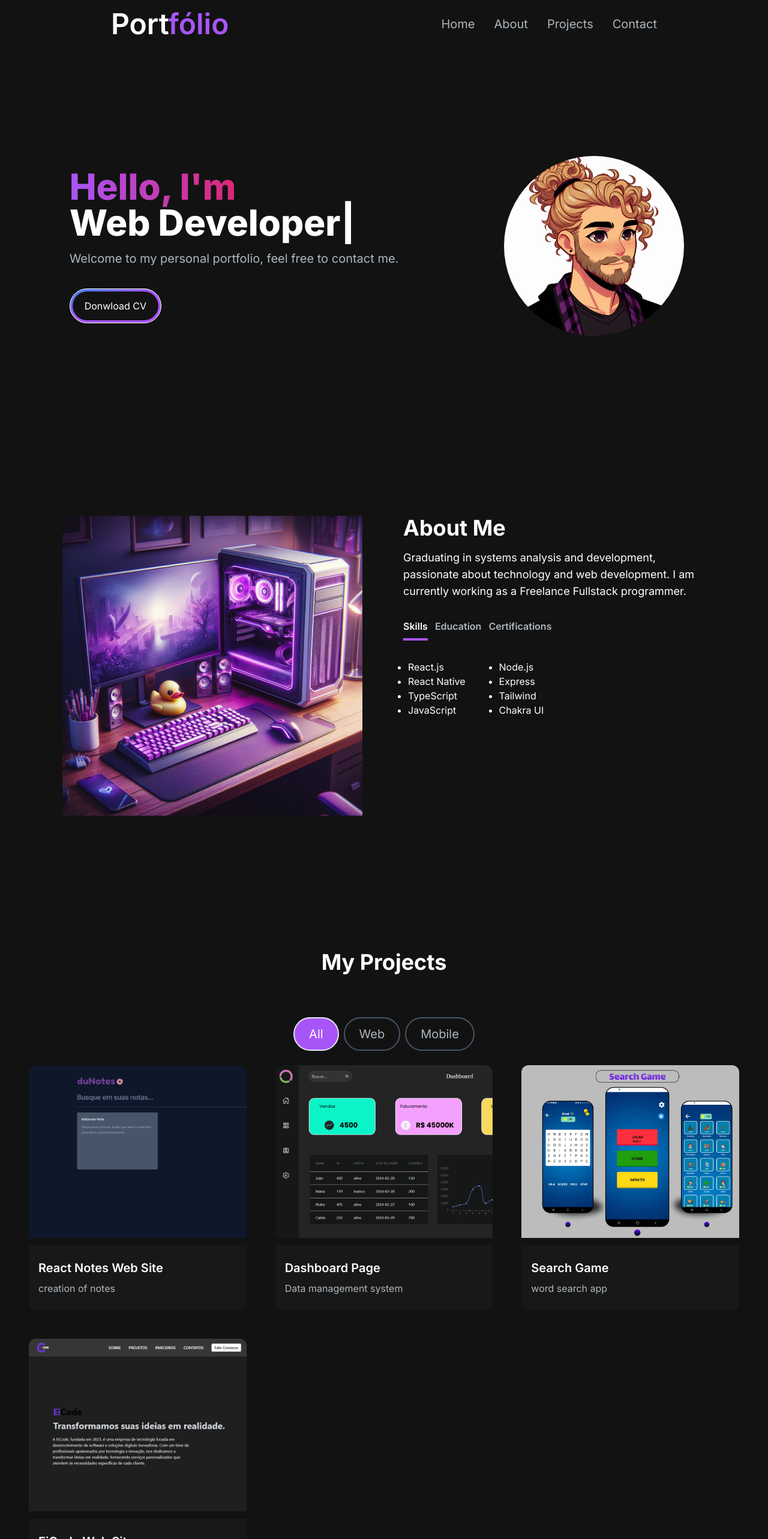
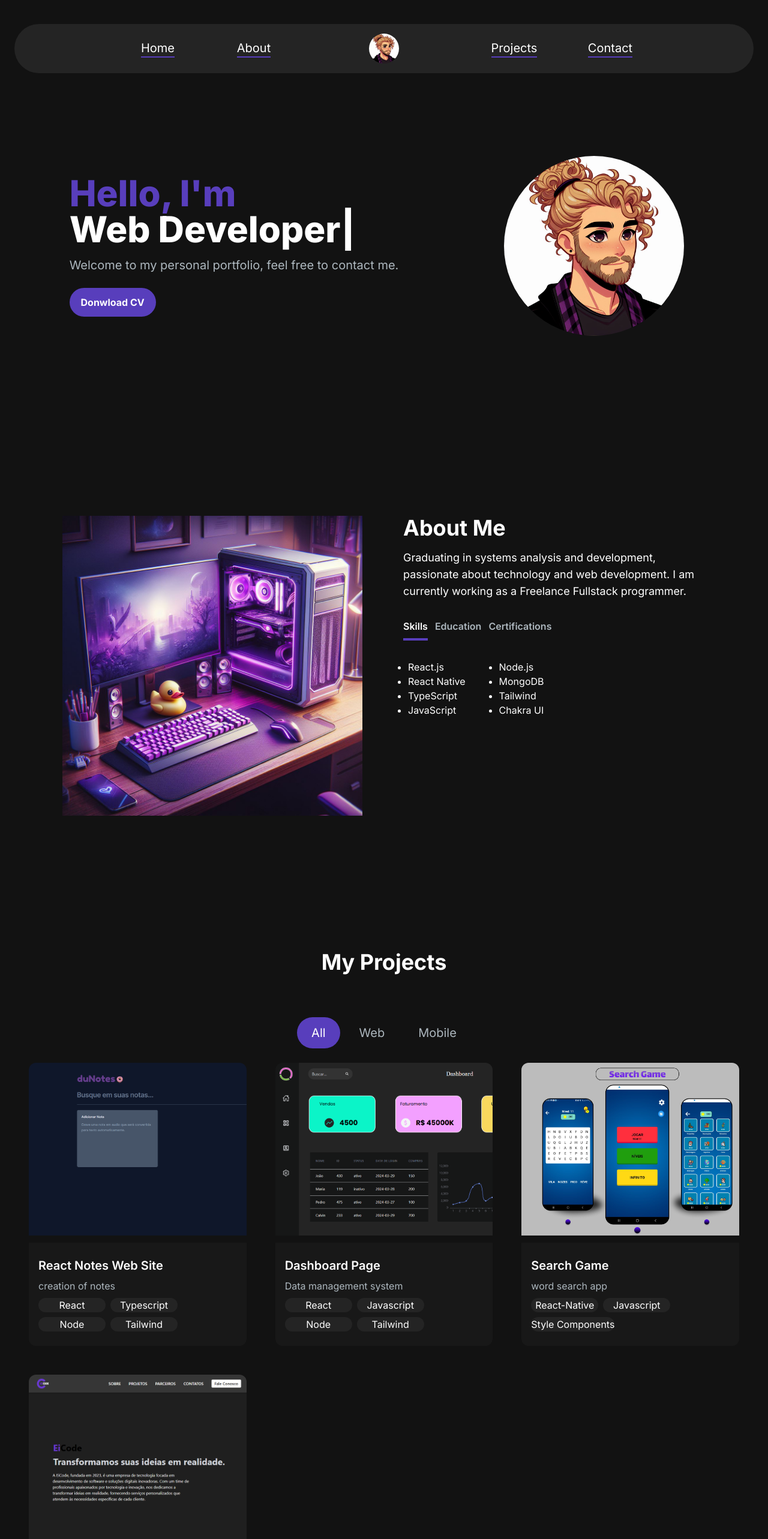
Before and after one commit to CalvinSoares/my-portfolio, a Next.js app: page / in a window 1280 px wide. Shown: the top 2566 px of the page at 60% size. Built offline with nearby package versions, Linux system fonts and the light colour scheme.

Commit message:
style: improving responsive design

```diff
--- a/src/app/components/AboutSection.jsx
+++ b/src/app/components/AboutSection.jsx
@@ -19,7 +19,7 @@ const TAB_DATA = [
             </ul>
             <ul className='list-disc pl-2'>
                 <li>Node.js</li>
-                <li>Express</li>
+                <li>MongoDB</li>
                 <li>Tailwind</li>
                 <li>Chakra UI</li>
             </ul>
--- a/src/app/components/EmailSection.jsx
+++ b/src/app/components/EmailSection.jsx
@@ -107,11 +107,9 @@ export default function EmailSection() {
                 </div>
                 <button
                 type='submit'
-                className='bg-purple-500 bg-gradient-to-br from-blue-500 via-purple-500 text-white font-medium py-2 px-2 rounded-lg w-full '
+                className='bg-[#583ebc] rounded-lg text-white mt-3 h-12 flex items-center justify-center hover:text-[#583ebc] hover:bg-gray-300 font-bold duration-200 hover:scale-105 w-full '
                 >
-                    <a className='block bg-[#121212] hover:bg-slate-800 rounded-lg px-5 py-3'>
-                        Send message
-                    </a>
+                    Send message
                 </button>
             </form>
             )}
--- a/src/app/components/HeroSection.jsx
+++ b/src/app/components/HeroSection.jsx
@@ -40,7 +40,7 @@ export default function HeroSection() {
               data-aos="fade-up"
               className='col-span-7 place-self-center text-center sm:text-left'>
                   <h1 className='text-white mb-4 text-4xl sm:text-5xl lg:text-6xl font-extrabold'>
-                    <span className='text-transparent bg-clip-text bg-gradient-to-r from-purple-500 to-pink-600'>Hello, I&apos;m{" "}</span>
+                    <span className='text-transparent pb-8 bg-clip-text bg-[#583ebc]'>Hello, I&apos;m{" "}</span>
                     <br />
                     <TypeAnimation
                       sequence={[
@@ -61,10 +61,8 @@ export default function HeroSection() {
                   </p>
 
                   <div>
-                      <button onClick={downloadPDF} className=' bg-purple-500 bg-gradient-to-br from-blue-500 via-purple-500 px-1 py-1 w-full sm:w-fit rounded-full text-white border border-white mt-3'>
-                          <p className='block bg-[#121212] hover:bg-slate-800 rounded-full px-5 py-3'>
+                      <button onClick={downloadPDF} className=' bg-[#583ebc] rounded-full text-white mt-3 w-36 h-12 flex items-center justify-center hover:text-[#583ebc] hover:bg-gray-300 font-bold duration-200 hover:scale-110'>
                               Donwload CV
-                          </p>
                       </button>
                   </div>
               </div>
--- a/src/app/components/NavBar.jsx
+++ b/src/app/components/NavBar.jsx
@@ -1,9 +1,10 @@
 "use client"
 import React, { useState } from 'react'
-import Link from 'next/link'
 import NavLink from './NavLink'
+import Image from 'next/image'
 import { Bars3Icon, XMarkIcon } from '@heroicons/react/24/solid'
 import MenuOverlay from './MenuOverlay'
+import devImg from '../../../public/images/devImg.jpg'
 
 const navLinks = [
     {
@@ -28,11 +29,8 @@ export default function NavBar() {
     const [navbarOpen, setNavbarOpen] = useState(false);
 
   return (
-    <nav className='fixed mx-auto top-0 left-0 right-0 z-10 bg-[#121212] bg-opacity-100'>
-        <div className='flex container lg:py-4 flex-wrap items-center justify-around mx-auto py-4 px-2'>
-            <Link href={"/"} className='text-2xl md:text-5xl text-white font-semibold'>
-                Port<span className='text-purple-500'>fólio</span>
-            </Link>
+    <nav className='fixed top-0 left-0 right-0 z-10 lg:mt-10 lg:mx-6 bg-[#242424] lg:rounded-full'>
+        <div className='flex container flex-wrap items-center justify-around m-auto py-4 px-2'>
             <div className='mobile-menu block md:hidden'>
                 {!navbarOpen ? (
                         <button
@@ -49,16 +47,32 @@ export default function NavBar() {
                     )
                 }
             </div>
-            <div className='menu hidden md:block md:w-auto ' id='navbar'>
-                <ul className='flex p-4 md:p-0 md:flex-row md:space-x-8 mt-0'>
-                    {
-                        navLinks.map((link, index) => (
-                            <li key={index}>
-                                <NavLink href={link.path} title={link.title} />
+            <div className='menu hidden md:block md:w-auto' id='navbar'>
+                <ul className='flex items-center md:p-0 md:flex-row md:space-x-8 '>
+                            <li className='items-center flex justify-center w-32 h-12 rounded-3xl hover:bg-[#583ebc] duration-300 cursor-pointer  '>
+                                <NavLink href="#Home" title="Home" />
                             </li>
-                        ))
-                    }
+                            <li className='items-center flex justify-center w-32 h-12 rounded-3xl hover:bg-[#583ebc] duration-300 cursor-pointer'>
+                                <NavLink href="#About" title="About"/>
+                            </li>
+
+                            <div>
+                                <Image
+                                src={devImg}
+                                alt='hero image'
+                                className='rounded-full w-[50px] h-[50px] mx-24'
+                                priority
+                            />
+                            </div>
+
+                            <li className='items-center flex justify-center w-32 h-12 rounded-3xl hover:bg-[#583ebc] duration-300 cursor-pointer'>
+                                <NavLink href="#Projects" title="Projects" />
+                            </li>
+                            <li className='items-center flex justify-center w-32 h-12 rounded-3xl hover:bg-[#583ebc] duration-300 cursor-pointer' >
+                                <NavLink href="#Contact" title="Contact" />
+                            </li>
                 </ul>
+
             </div>
         </div>
         {navbarOpen ? <MenuOverlay links={navLinks}/> : null}
--- a/src/app/components/NavLink.jsx
+++ b/src/app/components/NavLink.jsx
@@ -4,7 +4,7 @@ const NavLink = ({ href, title }) => {
     return (
         <Link
         href={href}
-        className='block py-2 pl-3 pr-4 text-[#adb7be]  sm:text-xl rounded md:p-0 hover:text-white'
+        className='text-white sm:text-xl hover:text-[#242424] duration-200 border-b-2 hover:border-none border-[#583ebc]'
         >
             {title}
         </Link>
--- a/src/app/components/ProjectCard.jsx
+++ b/src/app/components/ProjectCard.jsx
@@ -2,7 +2,7 @@ import React from 'react'
 import { CodeBracketIcon, EyeIcon } from '@heroicons/react/24/solid'
 import Link from 'next/link'
 
-export default function ProjectCard({ imgUrl, title, description, gitUrl, previewUrl }) {
+export default function ProjectCard({ imgUrl, title, description, gitUrl, previewUrl, tecnologias }) {
   return (
     <div>
       <div
@@ -22,6 +22,11 @@ export default function ProjectCard({ imgUrl, title, description, gitUrl, previe
       <div className='text-white rounded-b-xl mt-3 bg-[#181818] py-6 px-4'>
         <h5 className='text-xl font-semibold mb-2'>{title}</h5>
         <p className='text-[#ADB7BE]'>{description}</p>
+        <div className='flex flex-wrap items max-w-[400px]'>
+          {tecnologias && tecnologias.map((tecnologia, index) => (
+          <p key={index} className='bg-[#242424] rounded-3xl flex flex-row items-center justify-center min-w-28 mr-2 mt-2'>{tecnologia}</p>
+        ))}
+        </div>
       </div>
     </div>
   )
--- a/src/app/components/ProjectTag.jsx
+++ b/src/app/components/ProjectTag.jsx
@@ -3,12 +3,12 @@ import React from 'react'
 export default function ProjectTag({ name, onClick, isSelected }) {
 
     const buttonStyles = isSelected
-    ? "text-white bg-purple-500"
+    ? "text-white bg-[#583ebc]"
     : "text-[#ADB7BE] border-slate-600 hover:border-white";
 
   return (
     <button
-    className={`${buttonStyles} rounded-full border-2 px-6 py-3 text-xl cursor-pointer`}
+    className={`${buttonStyles} rounded-full hover:bg-[#583ebc] px-6 py-3 text-xl cursor-pointer duration-300`}
     onClick={() => onClick(name)}
     >
         {name}
--- a/src/app/components/ProjectsSection.jsx
+++ b/src/app/components/ProjectsSection.jsx
@@ -13,6 +13,7 @@ const projectData = [
         tag: ["All", "Web"],
         gitUrl: "https://github.com/CalvinSoares/DuNotes",
         previewUrl: "https://du-notes.vercel.app/",
+        tecnologias: ["React", "Typescript", "Node", "Tailwind"]
     },
     {
         id: 2,
@@ -22,6 +23,7 @@ const projectData = [
         tag: ["All", "Web"],
         gitUrl: "https://github.com/CalvinSoares/ChartsDashboard",
         previewUrl: "https://charts-dashboard-nine.vercel.app/",
+        tecnologias: ["React", "Javascript", "Node", "Tailwind"]
     },
     {
         id: 3,
@@ -31,6 +33,7 @@ const projectData = [
         tag: ["All", "Mobile"],
         gitUrl: "https://github.com/CalvinSoares/word-search-game",
         previewUrl: "/",
+        tecnologias: ["React-Native", "Javascript", "Style Components"]
     },
     {
         id: 4,
@@ -40,6 +43,7 @@ const projectData = [
         tag: ["All", "Web"],
         gitUrl: "https://github.com/CalvinSoares/EiCodeWebSite",
         previewUrl: "https://eicodee.com/",
+        tecnologias: ["React", "Tailwind"]
     },
 
 ];
@@ -101,6 +105,7 @@ export default function ProjectsSection() {
                     tags={project.tag}
                     gitUrl={project.gitUrl}
                     previewUrl={project.previewUrl}
+                    tecnologias={project.tecnologias}
                 />
             </motion.li>
         )}
--- a/src/app/components/TabButton.jsx
+++ b/src/app/components/TabButton.jsx
@@ -20,7 +20,7 @@ export default function TabButton({ active, selectTab, children }) {
         <motion.div
             animate={active ? "active" : "default"}
             variants={variants}
-            className="h-1 bg-purple-500 mt-2 mr-3"
+            className="h-1 bg-[#583ebc] mt-2 mr-3"
         >
         </motion.div>
     </button>
```
